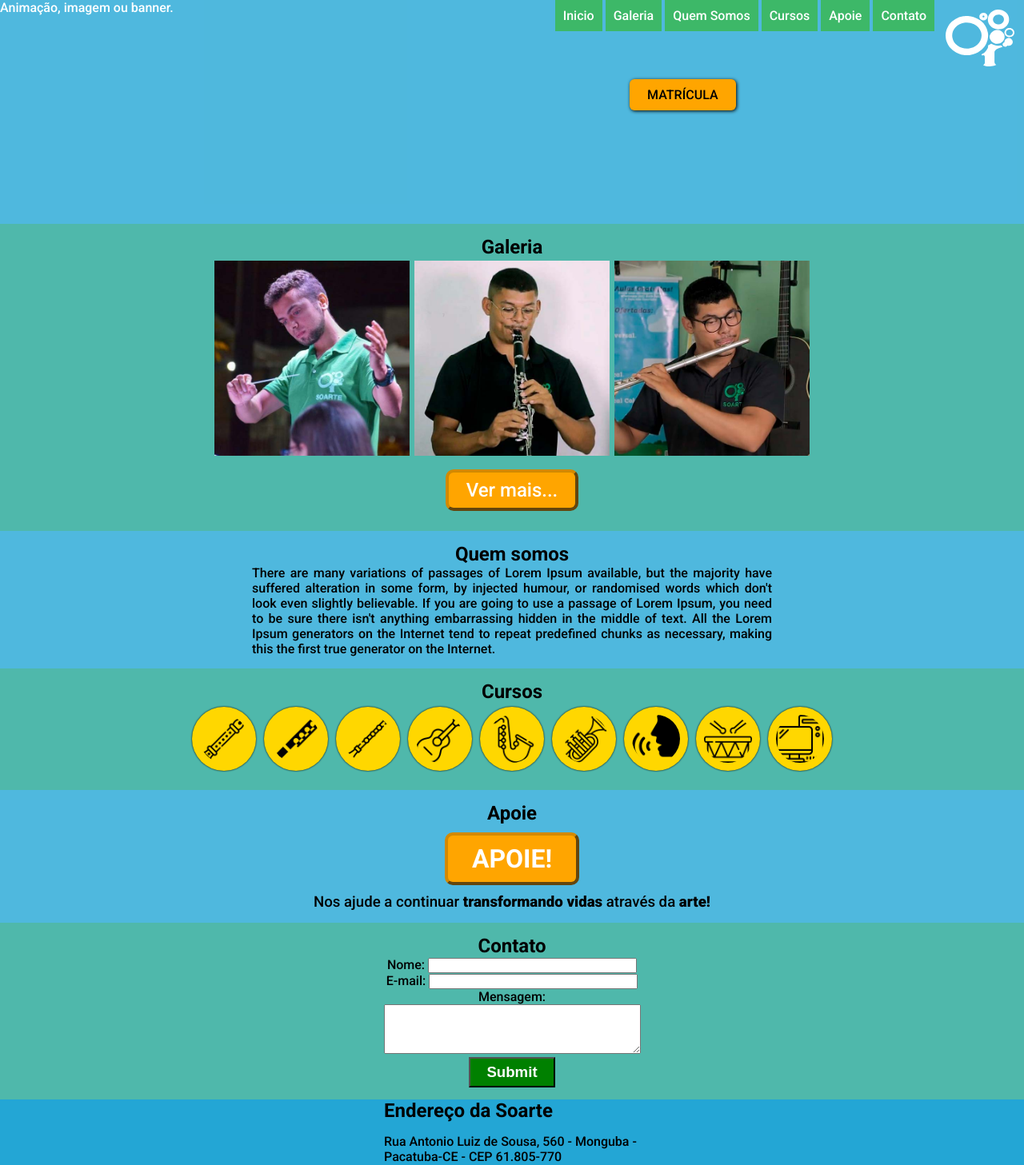
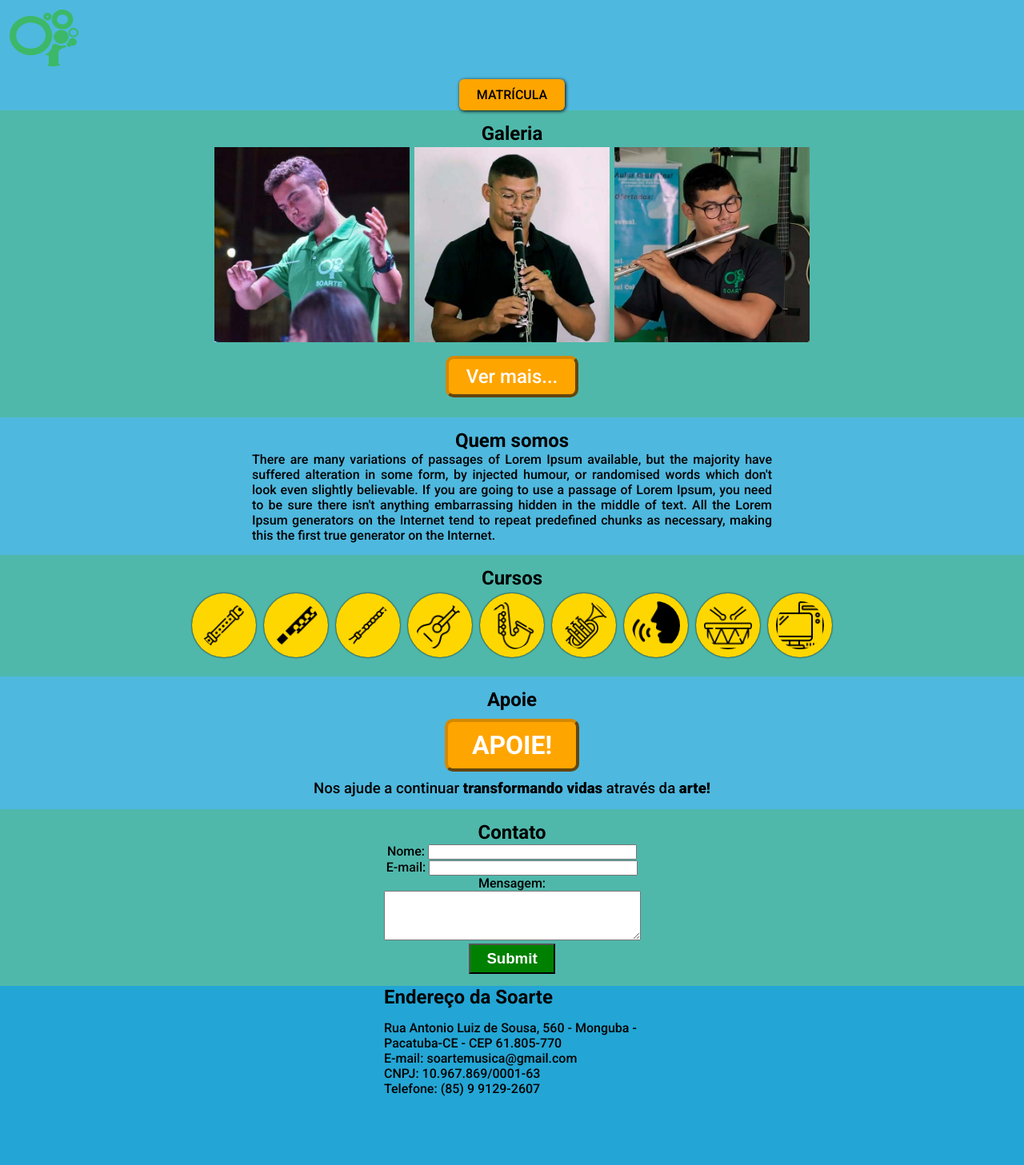
Before and after one commit to Laylsons3/soarte, a Next.js app: page / in a window 1280 px wide. Shown: the top 1457 px of the page at 80% size. After the commit the page ends 1371 px from the top, so only its background shows below. Built offline with nearby package versions, Linux system fonts and the light colour scheme.

Commit message:
organização dos components

```diff
--- /dev/null
+++ b/components/Apoie.js
@@ -0,0 +1,15 @@
+function Home() {
+    return (
+<div>
+
+<section className="apoie" id="apoie">
+            <h1>Apoie</h1>
+            <a className="button-apoie" href="https://apoia.se/soarte" target="_BLANK">APOIE!</a>
+            <p style={{fontSize:'14pt'}}>Nos ajude a continuar <span style={{fontWeight:'900'}}>transformando vidas</span> através da <span style={{fontWeight:'900'}}>arte!</span></p>
+    </section>
+
+</div>
+    )
+}
+
+export default Home
--- /dev/null
+++ b/components/Contato.js
@@ -0,0 +1,24 @@
+function Home() {
+    return (
+<div>
+
+<section className="contato" id="contato">
+            <div className="form-contato">
+                    <h1>Contato</h1>
+                <form style={{width:'350px',margin:'auto'}} autoComplete="on">
+                    <label>Nome: </label>
+                    <input name="nome" type="text" size="30" /><br />
+                    <label>E-mail: </label>
+                    <input name="email" type="text" size="30" /><br />
+                    <label>Mensagem: </label><br />
+                    <textarea name="message" rows="4" cols="38" /><br />
+                    <input style={{background:'green',padding:'6px 20px',fontSize:'14pt',fontWeight:'700',color:'#fff',}} type="submit"></input>
+                </form>
+            </div>
+    </section>
+
+</div>
+    )
+}
+
+export default Home
--- /dev/null
+++ b/components/Cursos.js
@@ -0,0 +1,22 @@
+function Home() {
+    return (
+<div>
+
+<section className="cursos" id="cursos">
+            <h1>Cursos</h1>
+            <label><a href="#cursos"><img className="button-curso" src="/images/flute.png" alt="Flauta Doce" /></a></label>
+            <label><a href="#cursos"><img className="button-curso" src="/images/transverse-flute.png" alt="Flauta Transversal" /></a></label>
+            <label><a href="#cursos"><img className="button-curso" src="/images/clarinet.png" alt="Clarinete" /></a></label>
+            <label><a href="#cursos"><img className="button-curso" src="/images/guitar.png" alt="Violão" /></a></label>
+            <label><a href="#cursos"><img className="button-curso" src="/images/sax.png" alt="Saxofone" /></a></label>
+            <label><a href="#cursos"><img className="button-curso" src="/images/trumpet.png" alt="Metais" /></a></label>
+            <label><a href="#cursos"><img className="button-curso" src="/images/voice.png" alt="Canto" /></a></label>
+            <label><a href="#cursos"><img className="button-curso" src="/images/drum.png" alt="Percussão" /></a></label>
+            <label><a href="#cursos"><img className="button-curso" src="/images/pc.png" alt="Informática" /></a></label>
+    </section>
+
+</div>
+    )
+}
+
+export default Home
--- /dev/null
+++ b/components/Footer.js
@@ -0,0 +1,23 @@
+function Home() {
+    return (
+<div>
+
+<footer>
+        <div style={{width:'320px', margin:'auto'}}>
+                <h2 style={{paddingBottom:'15px'}}>
+                    Endereço da Soarte
+                </h2>
+                <p>
+                    Rua Antonio Luiz de Sousa, 560 - Monguba - Pacatuba-CE - CEP 61.805-770<br />
+                    E-mail: soartemusica@gmail.com<br />
+                    CNPJ: 10.967.869/0001-63<br />
+                    Telefone: (85) 9 9129-2607
+                </p>
+            </div>
+</footer>
+
+</div>
+    )
+}
+
+export default Home
--- /dev/null
+++ b/components/Galeria.js
@@ -0,0 +1,18 @@
+function Home() {
+    return (
+<div>
+
+<section className="galeria" id="galeria">
+            <h1>Galeria</h1>
+            <img className="foto-galeria" src='/images/paulo.jpg' alt="Professor Paulo Ferreira"/>
+            <img className="foto-galeria" src='/images/luciano.jpg' alt="Professor Luciano Pereira"/>
+            <img className="foto-galeria" src='/images/manoel.jpg' alt="Professor Manoel Teodósio"/>
+                <br />
+            <a className="button-galeria" href="#">Ver mais...</a>
+    </section>
+
+</div>
+    )
+}
+
+export default Home
--- /dev/null
+++ b/components/QuemSomos.js
@@ -0,0 +1,26 @@
+function Home() {
+    return (
+<div>
+
+<section className="quem-somos" id="quem-somos">
+        <h1>
+            Quem somos
+        </h1>
+        <p className="texto-quem-somos" style={{maxWidth:'650px'}}>
+        There are many variations of passages of Lorem Ipsum available,
+        but the majority have suffered alteration in some form, by
+        injected humour, or randomised words which don't look even
+        slightly believable. If you are going to use a passage of
+        Lorem Ipsum, you need to be sure there isn't anything
+        embarrassing hidden in the middle of text. All the Lorem
+        Ipsum generators on the Internet tend to repeat predefined
+        chunks as necessary, making this the first true generator
+        on the Internet.
+        </p>
+    </section>
+
+</div>
+    )
+}
+
+export default Home
--- a/pages/index.js
+++ b/pages/index.js
@@ -4,6 +4,12 @@
 // laranja  e69444
 // gold     ffd700
 import Link from 'next/link';
+import Galeria from '../components/Galeria'
+import Cursos from '../components/Cursos.js'
+import QuemSomos from '../components/QuemSomos.js'
+import Apoie from '../components/Apoie.js'
+import Contato from '../components/Contato.js'
+import Footer from '../components/Footer.js'
 
 function Home() {
     return (
@@ -13,23 +19,11 @@ function Home() {
 
 
 <header>
-    <section className="animation">
-        Animação, imagem ou banner.
-    </section>
     <section className="cabecalho">
         <div className="menu-e-logo">
             <div>
-                <label><a className="menu-nav" href="/">Inicio</a></label>
-                <label><a className="menu-nav" href="#galeria">Galeria</a></label>
-                <label><a className="menu-nav" href="#quem-somos">Quem Somos</a></label>
-                <label><a className="menu-nav" href="#cursos">Cursos</a></label>
-                <label><a className="menu-nav" href="#apoie">Apoie</a></label>
-                <label><a className="menu-nav" href="#contato">Contato</a></label>
-            </div>
-            <div>
                 <img className="logo" src='/images/logo-soarte.svg' alt="Logo Soarte"/>
             </div>
-
         </div>
         <div>
             <Link href="/matricula">
@@ -40,79 +34,13 @@ function Home() {
 </header>
 
 <main>
-    <section className="galeria" id="galeria">
-            <h1>Galeria</h1>
-            <img className="foto-galeria" src='/images/paulo.jpg' alt="Professor Paulo Ferreira"/>
-            <img className="foto-galeria" src='/images/luciano.jpg' alt="Professor Luciano Pereira"/>
-            <img className="foto-galeria" src='/images/manoel.jpg' alt="Professor Manoel Teodósio"/>
-                <br />
-            <a className="button-galeria" href="#">Ver mais...</a>
-    </section>
-
-    <section className="quem-somos" id="quem-somos">
-        <h1>
-            Quem somos
-        </h1>
-        <p className="texto-quem-somos" style={{maxWidth:'650px'}}>
-        There are many variations of passages of Lorem Ipsum available,
-        but the majority have suffered alteration in some form, by
-        injected humour, or randomised words which don't look even
-        slightly believable. If you are going to use a passage of
-        Lorem Ipsum, you need to be sure there isn't anything
-        embarrassing hidden in the middle of text. All the Lorem
-        Ipsum generators on the Internet tend to repeat predefined
-        chunks as necessary, making this the first true generator
-        on the Internet.
-        </p>
-    </section>
-    <section className="cursos" id="cursos">
-            <h1>Cursos</h1>
-            <label><a href="#cursos"><img className="button-curso" src="/images/flute.png" alt="Flauta Doce" /></a></label>
-            <label><a href="#cursos"><img className="button-curso" src="/images/transverse-flute.png" alt="Flauta Transversal" /></a></label>
-            <label><a href="#cursos"><img className="button-curso" src="/images/clarinet.png" alt="Clarinete" /></a></label>
-            <label><a href="#cursos"><img className="button-curso" src="/images/guitar.png" alt="Violão" /></a></label>
-            <label><a href="#cursos"><img className="button-curso" src="/images/sax.png" alt="Saxofone" /></a></label>
-            <label><a href="#cursos"><img className="button-curso" src="/images/trumpet.png" alt="Metais" /></a></label>
-            <label><a href="#cursos"><img className="button-curso" src="/images/voice.png" alt="Canto" /></a></label>
-            <label><a href="#cursos"><img className="button-curso" src="/images/drum.png" alt="Percussão" /></a></label>
-            <label><a href="#cursos"><img className="button-curso" src="/images/pc.png" alt="Informática" /></a></label>
-    </section>
-    <section className="apoie" id="apoie">
-            <h1>Apoie</h1>
-            <a className="button-apoie" href="https://apoia.se/soarte" target="_BLANK">APOIE!</a>
-            <p style={{fontSize:'14pt'}}>Nos ajude a continuar <span style={{fontWeight:'900'}}>transformando vidas</span> através da <span style={{fontWeight:'900'}}>arte!</span></p>
-    </section>
-    <section className="contato" id="contato">
-            <div className="form-contato">
-                    <h1>Contato</h1>
-                <form style={{width:'350px',margin:'auto'}} autoComplete="on">
-                    <label>Nome: </label>
-                    <input name="nome" type="text" size="30" /><br />
-                    <label>E-mail: </label>
-                    <input name="email" type="text" size="30" /><br />
-                    <label>Mensagem: </label><br />
-                    <textarea name="message" rows="4" cols="38" /><br />
-                    <input style={{background:'green',padding:'6px 20px',fontSize:'14pt',fontWeight:'700',color:'#fff',}} type="submit"></input>
-                </form>
-            </div>
-
-
-
-    </section>
+        <Galeria />
+        <QuemSomos />
+        <Cursos />
+        <Apoie />
+        <Contato />
 </main>
-<footer>
-        <div style={{width:'320px', margin:'auto'}}>
-                <h2 style={{paddingBottom:'15px'}}>
-                    Endereço da Soarte
-                </h2>
-                <p>
-                    Rua Antonio Luiz de Sousa, 560 - Monguba - Pacatuba-CE - CEP 61.805-770<br />
-                    E-mail: soartemusica@gmail.com<br />
-                    CNPJ: 10.967.869/0001-63<br />
-                    Telefone: (85) 9 9129-2607
-                </p>
-            </div>
-</footer>
+<Footer />
 </div>
     )
 }
--- a/styles.css
+++ b/styles.css
@@ -10,9 +10,7 @@ body {
 
 
 header {
-    height: 35vh;
-    display: grid;
-    grid-template-columns: 2fr 4fr;
+    height: 100%;
     background: #ffffff33;
 }
 
@@ -20,26 +18,13 @@ main {
     text-align: center;
 }
 .menu-e-logo {
-    display: flex;
-    justify-content: end;
+    display: contents;
 }
-.menu-nav {
-    display: inline-block;
-    background: #3db868;
-    color: #fff;
-    text-decoration: none;
-    padding: 10px;
-    margin: 0 2px 0 2px;
-}
-.menu-nav:hover {
-    filter: brightness(0.9) drop-shadow(0px 0px 1px black);
-}
-
 
 .logo {
     width: 110px;
     padding: 12px;
-    filter: brightness(5);
+    filter: brightness(1);
 }
 
 .animation {
@@ -173,6 +158,8 @@ footer {
     border-radius: 10px;
 }
 
+
+/*  AJUSTES DE TELA  */
 @media screen and (max-width: 720px) {
     header {
         display: contents;
```
Also changed, not shown: components/Modelo.js (added, +11 -0 lines).
